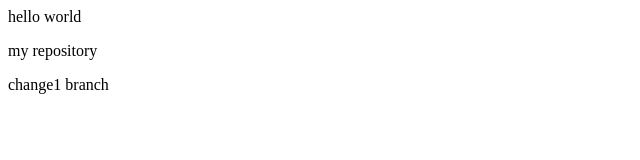
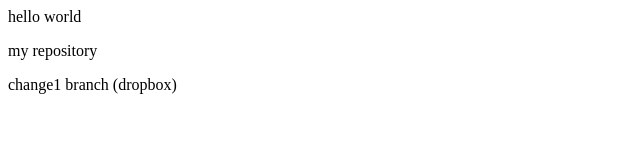
Before and after one commit to aryan0506/localrepo, a plain HTML site: page index.html in a window 1280 px wide. Shown: the full height of the page, 0-640 px from the left. Drawn offline with Linux system fonts and the light colour scheme.

Commit message:
dropbox chnage in chnage1

```diff
--- a/index.html
+++ b/index.html
@@ -1,3 +1,3 @@
 <p>hello world</p>
 <p>my repository</p>
-<p>change1 branch</p>
+<p>change1 branch (dropbox)</p>
```
